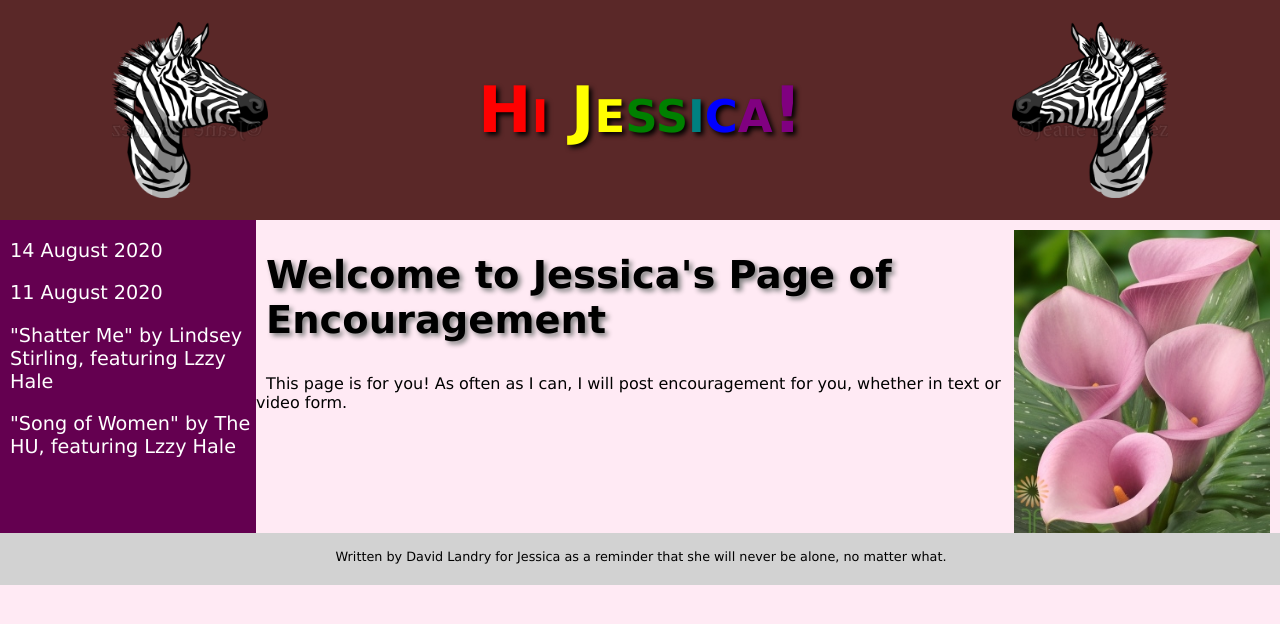
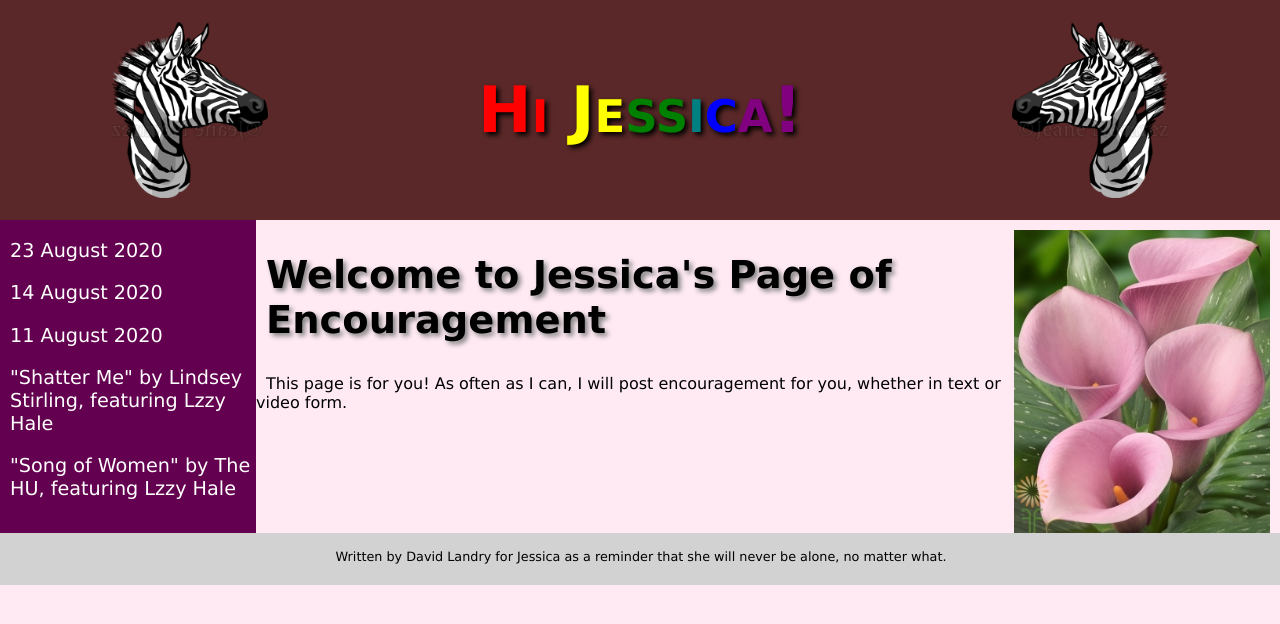
Before and after one commit to dlandry8/dlandry8.github.io, a plain HTML site: page jessica.html in a window 1280 px wide. Drawn offline with Linux system fonts and the light colour scheme.

Commit message:
new encouragement for Jessica

```diff
--- a/jessica.html
+++ b/jessica.html
@@ -22,6 +22,9 @@
 
 <div id="row">
     <div id="sidebar">
+	    <p id="Aug232020" onclick="changeSource(this.id)">
+		23 August 2020
+		</p>
 	    <p id="Aug142020" onclick="changeSource(this.id)">
         14 August 2020
         </p>
--- a/jessica.js
+++ b/jessica.js
@@ -6,7 +6,10 @@ function changeSource(docID) {
 		targetLink += 'width="560" height="315" ';
 	else
 		targetLink += 'width="304" height="171" ';
-    if (docID == "Aug142020") {
+    if (docID == "Aug232020") {
+		targetLink += 'src="https://www.youtube.com/embed/jtHinLo98XI"';
+	}
+	else if (docID == "Aug142020") {
 	    targetLink += 'src="https://www.youtube.com/embed/hfH806X-0y4"';
 	}
     else if (docID == "Aug112020") {
```
